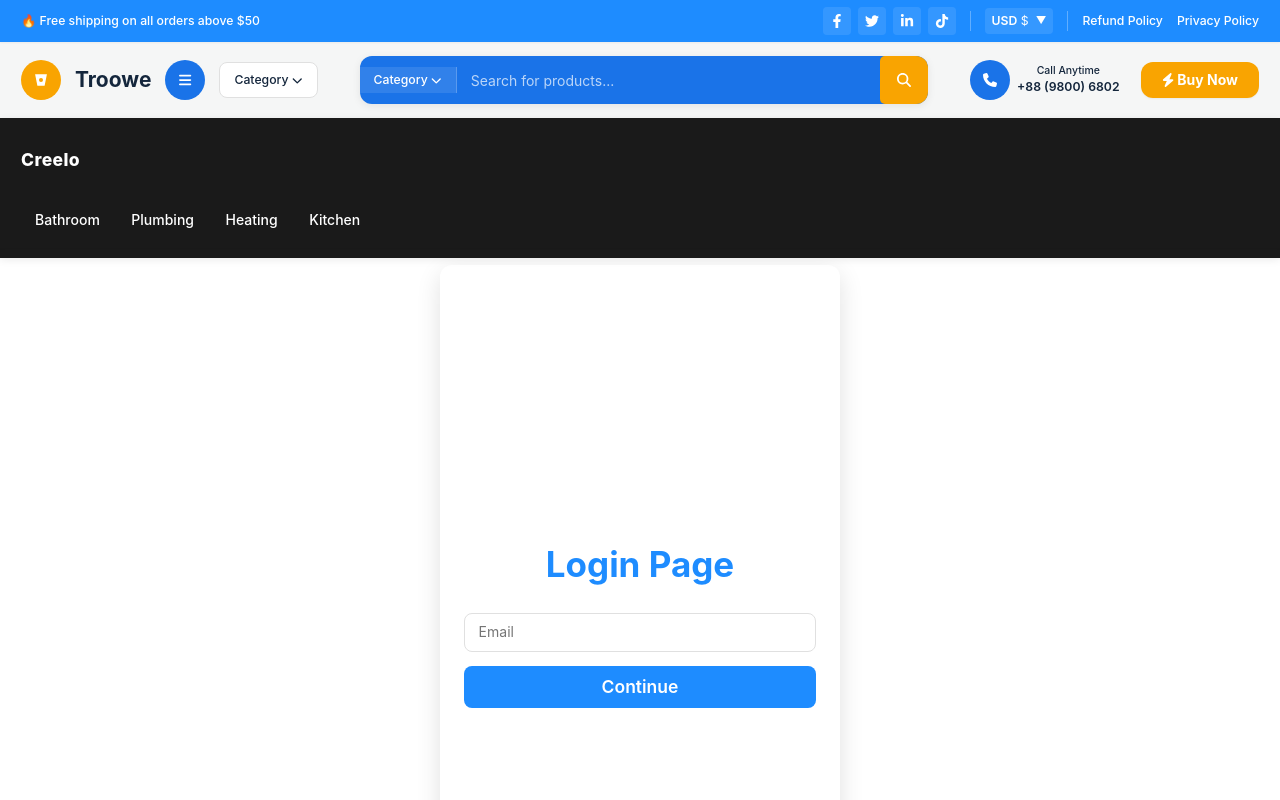
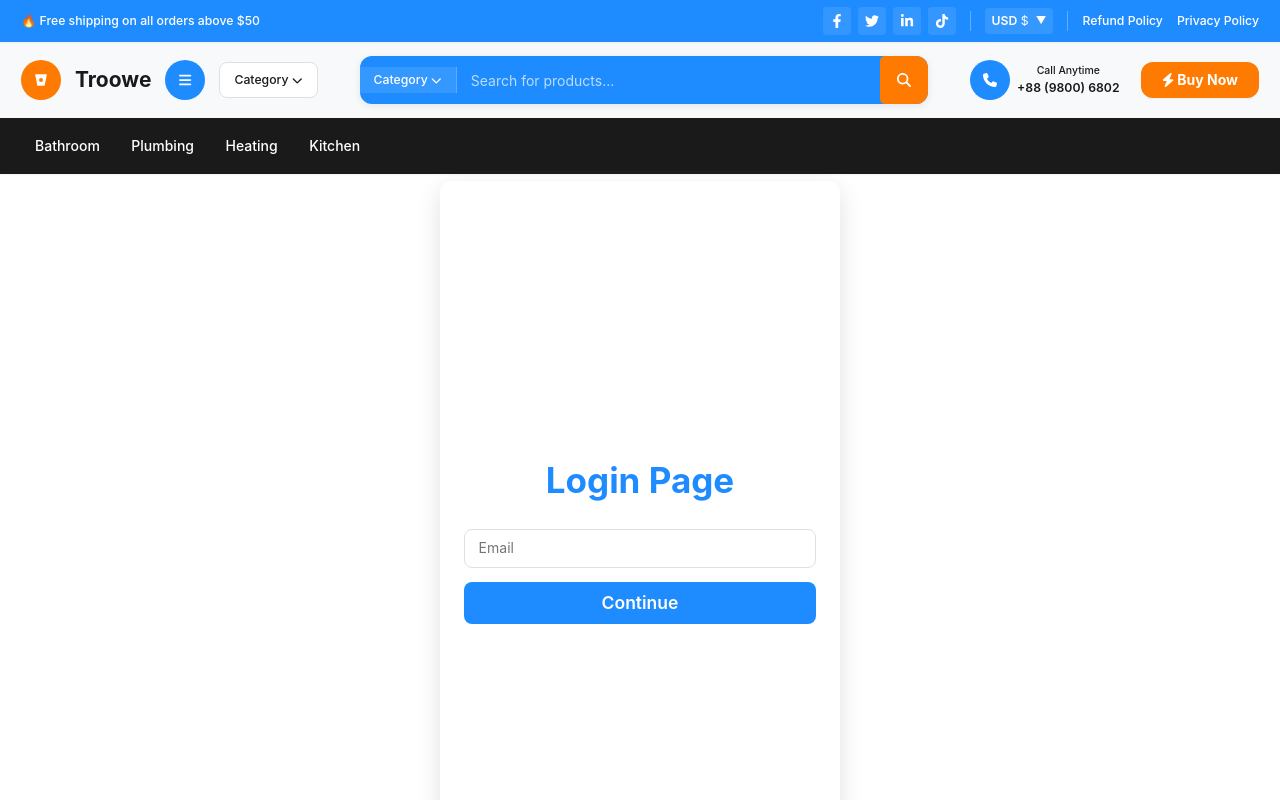
Before and after one commit to creelo-india/frontend, a React (Create React App) app: page /login in a window 1280 px wide. Shown: the top 800 px of the page. Built offline with nearby package versions, Linux system fonts and the light colour scheme.

Commit message:
banner fixed

```diff
--- a/src/components/BannerCarousel/BannerCarousel.scss
+++ b/src/components/BannerCarousel/BannerCarousel.scss
@@ -2,20 +2,58 @@
 
 // BannerCarousel.scss
 
-.carousel-item img {
-  height: 500px;
-  object-fit: cover;
+.carousel {
+  position: relative;
+  width: 100%;
+  overflow: hidden;
+}
 
-  @media (max-width: $breakpoint-md) {
-    height: 300px;
+.carousel-item {
+  position: relative;
+  width: 100%;
+
+  img {
+    height: 500px;
+    width: 100%;
+    object-fit: cover;
+    display: block;
+
+    @media (max-width: $breakpoint-md) {
+      height: 300px;
+    }
+
+    @media (max-width: $breakpoint-sm) {
+      height: 250px;
+    }
   }
 }
 
 .carousel-caption {
   background-color: $bg-overlay;
-  padding: $spacing-lg;
+  padding: $spacing-lg $spacing-xl;
   border-radius: $radius-md;
   backdrop-filter: blur(4px);
+  position: absolute;
+  bottom: $spacing-xl;
+  left: $spacing-xl;
+  right: auto;
+  text-align: left;
+  max-width: 500px;
+
+  @media (max-width: $breakpoint-md) {
+    padding: $spacing-md $spacing-lg;
+    bottom: $spacing-lg;
+    left: $spacing-lg;
+    max-width: 400px;
+  }
+
+  @media (max-width: $breakpoint-sm) {
+    padding: $spacing-sm $spacing-md;
+    bottom: $spacing-md;
+    left: $spacing-md;
+    right: $spacing-md;
+    max-width: 100%;
+  }
 }
 
 .carousel-caption h3 {
@@ -24,9 +62,14 @@
   color: $white;
   font-family: $font-heading;
   margin-bottom: $spacing-sm;
+  line-height: $line-height-tight;
 
   @media (max-width: $breakpoint-md) {
     font-size: $font-size-2xl;
+  }
+
+  @media (max-width: $breakpoint-sm) {
+    font-size: $font-size-xl;
   }
 }
 
@@ -35,8 +78,88 @@
   color: $white;
   font-family: $font-primary;
   margin: 0;
+  line-height: $line-height-normal;
 
   @media (max-width: $breakpoint-md) {
     font-size: $font-size-base;
   }
+
+  @media (max-width: $breakpoint-sm) {
+    font-size: $font-size-sm;
+  }
 }
+
+// Carousel Controls
+.carousel-control-prev,
+.carousel-control-next {
+  width: 50px;
+  height: 50px;
+  background: $bg-overlay;
+  border-radius: $radius-full;
+  opacity: 0.8;
+  transition: opacity $transition-base, background $transition-base;
+  top: 50%;
+  transform: translateY(-50%);
+
+  &:hover {
+    opacity: 1;
+    background: rgba(0, 0, 0, 0.6);
+  }
+
+  @media (max-width: $breakpoint-sm) {
+    width: 40px;
+    height: 40px;
+  }
+}
+
+.carousel-control-prev {
+  left: $spacing-lg;
+
+  @media (max-width: $breakpoint-sm) {
+    left: $spacing-sm;
+  }
+}
+
+.carousel-control-next {
+  right: $spacing-lg;
+
+  @media (max-width: $breakpoint-sm) {
+    right: $spacing-sm;
+  }
+}
+
+.carousel-control-prev-icon,
+.carousel-control-next-icon {
+  width: 20px;
+  height: 20px;
+  filter: brightness(0) invert(1);
+}
+
+// Carousel Indicators
+.carousel-indicators {
+  margin-bottom: $spacing-lg;
+
+  [data-bs-target] {
+    width: 12px;
+    height: 12px;
+    border-radius: $radius-full;
+    background: $white;
+    opacity: 0.5;
+    border: 2px solid $white;
+    transition: all $transition-base;
+
+    &.active {
+      opacity: 1;
+      background: $btn-primary-bg;
+      border-color: $btn-primary-bg;
+    }
+
+    &:hover {
+      opacity: 0.8;
+    }
+  }
+
+  @media (max-width: $breakpoint-sm) {
+    margin-bottom: $spacing-md;
+  }
+}
--- a/src/components/MainHeader/MainHeader.jsx
+++ b/src/components/MainHeader/MainHeader.jsx
@@ -66,14 +66,14 @@ const MainHeader = () => {
               fill="none"
               xmlns="http://www.w3.org/2000/svg"
             >
-              <circle cx="20" cy="20" r="20" fill="#F9A401" />
+              <circle cx="20" cy="20" r="20" fill="#FF7A00" />
               <path
                 d="M15 15L25 15L23 25L17 25L15 15Z"
                 fill="white"
                 stroke="white"
                 strokeWidth="1.5"
               />
-              <circle cx="20" cy="20" r="2" fill="#F9A401" />
+              <circle cx="20" cy="20" r="2" fill="#FF7A00" />
             </svg>
           </div>
 
--- a/src/components/MainHeader/MainHeader.module.scss
+++ b/src/components/MainHeader/MainHeader.module.scss
@@ -1,19 +1,10 @@
 @import '../../variables';
 
-// Troowe Brand Colors (as specified)
-$troowe-primary: #1A73E8;
-$troowe-secondary: #F9A401;
-$troowe-dark: #14263C;
-$troowe-light-bg: #F5F6F6;
-
 .mainHeader {
-  background: $troowe-light-bg;
+    background: $bg-secondary;
     width: 100%;
     padding: $spacing-md $spacing-lg;
     box-shadow: $shadow-sm;
-  position: sticky;
-  top: 42px; // Below TopBar
-  z-index: $z-sticky;
     font-family: $font-primary;
 }
 
@@ -71,7 +62,7 @@ $troowe-light-bg: #F5F6F6;
 .brandName {
     font-size: $font-size-xl;
     font-weight: $font-weight-bold;
-  color: $troowe-dark;
+    color: $text-primary;
     font-family: $font-heading;
     white-space: nowrap;
 
@@ -84,9 +75,9 @@ $troowe-light-bg: #F5F6F6;
     width: 40px;
     height: 40px;
     border-radius: $radius-full;
-  background: $troowe-primary;
+    background: $btn-primary-bg;
     border: none;
-  color: $white;
+    color: $btn-primary-text;
     display: flex;
     align-items: center;
     justify-content: center;
@@ -95,12 +86,12 @@ $troowe-light-bg: #F5F6F6;
     flex-shrink: 0;
 
     &:hover {
-    background: darken($troowe-primary, 10%);
+        background: $btn-primary-hover;
         transform: scale(1.05);
     }
 
     &:focus-visible {
-    outline: 2px solid $troowe-primary;
+        outline: 2px solid $btn-primary-bg;
         outline-offset: 2px;
     }
 
@@ -124,10 +115,10 @@ $troowe-light-bg: #F5F6F6;
 
 .categoryButton {
     padding: $spacing-sm $spacing-md;
-  background: $white;
+    background: $bg-primary;
     border: 1px solid $border-light;
     border-radius: $radius-md;
-  color: $troowe-dark;
+    color: $text-primary;
     font-family: $font-primary;
     font-size: $font-size-sm;
     font-weight: $font-weight-medium;
@@ -139,12 +130,12 @@ $troowe-light-bg: #F5F6F6;
     white-space: nowrap;
 
     &:hover {
-    border-color: $troowe-primary;
-    background: $light-grey;
+        border-color: $btn-primary-bg;
+        background: $bg-secondary;
     }
 
     &:focus-visible {
-    outline: 2px solid $troowe-primary;
+        outline: 2px solid $btn-primary-bg;
         outline-offset: 2px;
     }
 }
@@ -177,8 +168,8 @@ $troowe-light-bg: #F5F6F6;
     width: 100%;
     padding: $spacing-sm $spacing-md;
     border: none;
-  background: $white;
-  color: $troowe-dark;
+    background: $bg-primary;
+    color: $text-primary;
     font-family: $font-primary;
     font-size: $font-size-sm;
     text-align: left;
@@ -186,17 +177,17 @@ $troowe-light-bg: #F5F6F6;
     transition: background-color $transition-base;
 
     &:hover {
-    background: $light-grey;
+        background: $bg-secondary;
     }
 
     &.active {
-    background: rgba(26, 115, 232, 0.1);
-    color: $troowe-primary;
+        background: rgba(30, 140, 255, 0.1);
+        color: $btn-primary-bg;
         font-weight: $font-weight-semibold;
     }
 
     &:focus-visible {
-    outline: 2px solid $troowe-primary;
+        outline: 2px solid $btn-primary-bg;
         outline-offset: -2px;
     }
 }
@@ -206,6 +197,7 @@ $troowe-light-bg: #F5F6F6;
         opacity: 0;
         transform: translateY(-10px);
     }
+
     to {
         opacity: 1;
         transform: translateY(0);
@@ -229,7 +221,7 @@ $troowe-light-bg: #F5F6F6;
 .searchBar {
     display: flex;
     align-items: center;
-  background: $troowe-primary;
+    background: $btn-primary-bg;
     border-radius: $radius-lg;
     overflow: hidden;
     box-shadow: $shadow-md;
@@ -300,9 +292,9 @@ $troowe-light-bg: #F5F6F6;
 .searchButton {
     width: 48px;
     height: 48px;
-  background: $troowe-secondary;
+    background: $btn-cta-bg;
     border: none;
-  color: $white;
+    color: $btn-cta-text;
     display: flex;
     align-items: center;
     justify-content: center;
@@ -311,7 +303,7 @@ $troowe-light-bg: #F5F6F6;
     flex-shrink: 0;
 
     &:hover {
-    background: darken($troowe-secondary, 10%);
+        background: $btn-cta-hover;
     }
 
     &:focus-visible {
@@ -361,8 +353,8 @@ $troowe-light-bg: #F5F6F6;
     width: 40px;
     height: 40px;
     border-radius: $radius-full;
-  background: $troowe-primary;
-  color: $white;
+    background: $btn-primary-bg;
+    color: $btn-primary-text;
     display: flex;
     align-items: center;
     justify-content: center;
@@ -385,29 +377,29 @@ $troowe-light-bg: #F5F6F6;
 .contactText {
     display: flex;
     flex-direction: column;
-  gap: 2px;
+    gap: $spacing-xs;
 }
 
 .contactTitle {
     font-size: $font-size-xs;
-  color: $troowe-dark;
+    color: $text-primary;
     font-weight: $font-weight-medium;
-  line-height: 1.2;
+    line-height: $line-height-tight;
 }
 
 .phoneNumber {
     font-size: $font-size-sm;
-  color: $troowe-dark;
+    color: $text-primary;
     font-weight: $font-weight-semibold;
-  line-height: 1.2;
+    line-height: $line-height-tight;
 }
 
 .buyNowButton {
     padding: $spacing-sm $spacing-lg;
-  background: $troowe-secondary;
+    background: $btn-cta-bg;
     border: none;
     border-radius: $radius-lg;
-  color: $white;
+    color: $btn-cta-text;
     font-family: $font-primary;
     font-size: $font-size-base;
     font-weight: $font-weight-bold;
@@ -420,13 +412,13 @@ $troowe-light-bg: #F5F6F6;
     box-shadow: $shadow-sm;
 
     &:hover {
-    background: darken($troowe-secondary, 10%);
+        background: $btn-cta-hover;
         transform: translateY(-1px);
-    box-shadow: $shadow-md;
+        box-shadow: $shadow-button;
     }
 
     &:focus-visible {
-    outline: 2px solid $troowe-secondary;
+        outline: 2px solid $btn-cta-bg;
         outline-offset: 2px;
     }
 
--- a/src/components/MegaMenu/Header.jsx
+++ b/src/components/MegaMenu/Header.jsx
@@ -1,9 +1,8 @@
 import React, { useState } from "react";
+import TopBar from "../TopBar/TopBar";
+import MainHeader from "../MainHeader/MainHeader";
 import MegaMenu from "./MegaMenu";
 import menuData from "./menuData";
-import TopBar from "../TopBar/TopBar";
-import MainHeader from "../MainHeader/MainHeader";
-import styles from "./Header.module.scss";
 
 const Header = () => {
   const [isMobileMenuOpen, setIsMobileMenuOpen] = useState(false);
@@ -15,33 +14,11 @@ const Header = () => {
     <>
       <TopBar />
       <MainHeader />
-      <header className={styles.header}>
-        <div className={styles.topBar}>
-          <div className={styles.brand} aria-label="Creelo home">
-            Creelo
-          </div>
-
-          <button
-            type="button"
-            className={`${styles.hamburger} ${
-              isMobileMenuOpen ? styles.open : ""
-            }`}
-            aria-expanded={isMobileMenuOpen}
-            aria-label="Toggle navigation menu"
-            onClick={toggleMobileMenu}
-          >
-            <span />
-            <span />
-            <span />
-          </button>
-        </div>
-
-        <MegaMenu
-          data={menuData}
-          isMobileMenuOpen={isMobileMenuOpen}
-          onRequestClose={closeMobileMenu}
-        />
-      </header>
+      <MegaMenu
+        data={menuData}
+        isMobileMenuOpen={isMobileMenuOpen}
+        onRequestClose={closeMobileMenu}
+      />
     </>
   );
 };
```
Lines whose indentation alone changed are shown as unchanged.
